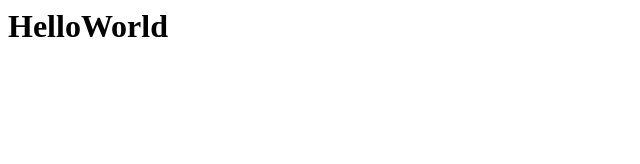
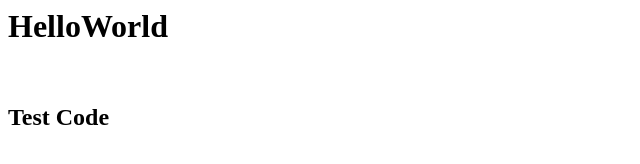
Before and after one commit to LizaAshiq/testRepo, a plain HTML site: page index.html in a window 1280 px wide. Shown: the whole page, without its empty margins (0-640 px from the left). Drawn offline with Linux system fonts and the light colour scheme.

Commit message:
modified html file

```diff
--- a/index.html
+++ b/index.html
@@ -1 +1,3 @@
 <h1>HelloWorld</h1>
+<br>
+<h2>Test Code</h2>
```
